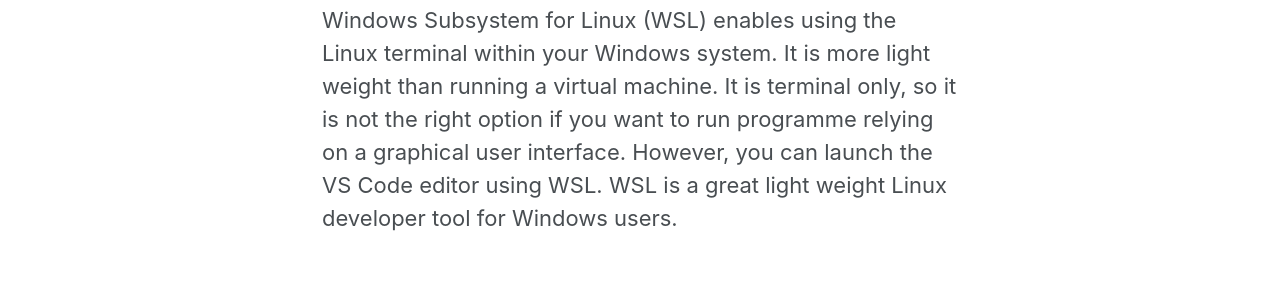
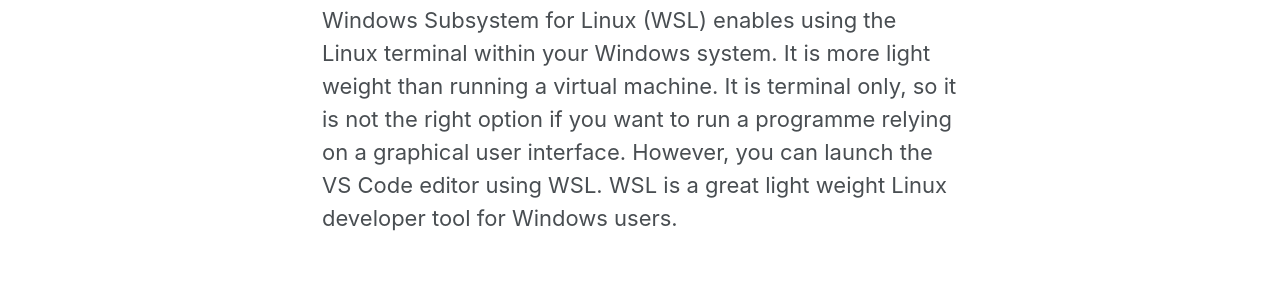
Before and after one commit to grottrup/grottrup.github.io, a Jekyll site: the page built from _posts/2018-09-15-Getting-WSL.md, in a window 1280 px wide and 900 px high. Shown: the part 230-523 px from the top of the window. Built offline with Jekyll 4.4.1, drawn with Linux system fonts in a browser that asks for light colours; nearby versions of some CDN libraries.

```diff
--- a/_posts/2018-09-15-Getting-WSL.md
+++ b/_posts/2018-09-15-Getting-WSL.md
@@ -1,4 +1,4 @@
-Windows Subsystem for Linux (WSL) enables using the Linux terminal within your Windows system. It is more light weight than running a virtual machine. It is terminal only, so it is not the right option if you want to run programme relying on a graphical user interface. However, you can launch the VS Code editor using WSL. WSL is a great light weight Linux developer tool for Windows users.
+Windows Subsystem for Linux (WSL) enables using the Linux terminal within your Windows system. It is more light weight than running a virtual machine. It is terminal only, so it is not the right option if you want to run a programme relying on a graphical user interface. However, you can launch the VS Code editor using WSL. WSL is a great light weight Linux developer tool for Windows users.
 
 ## WSL installation
 
```
